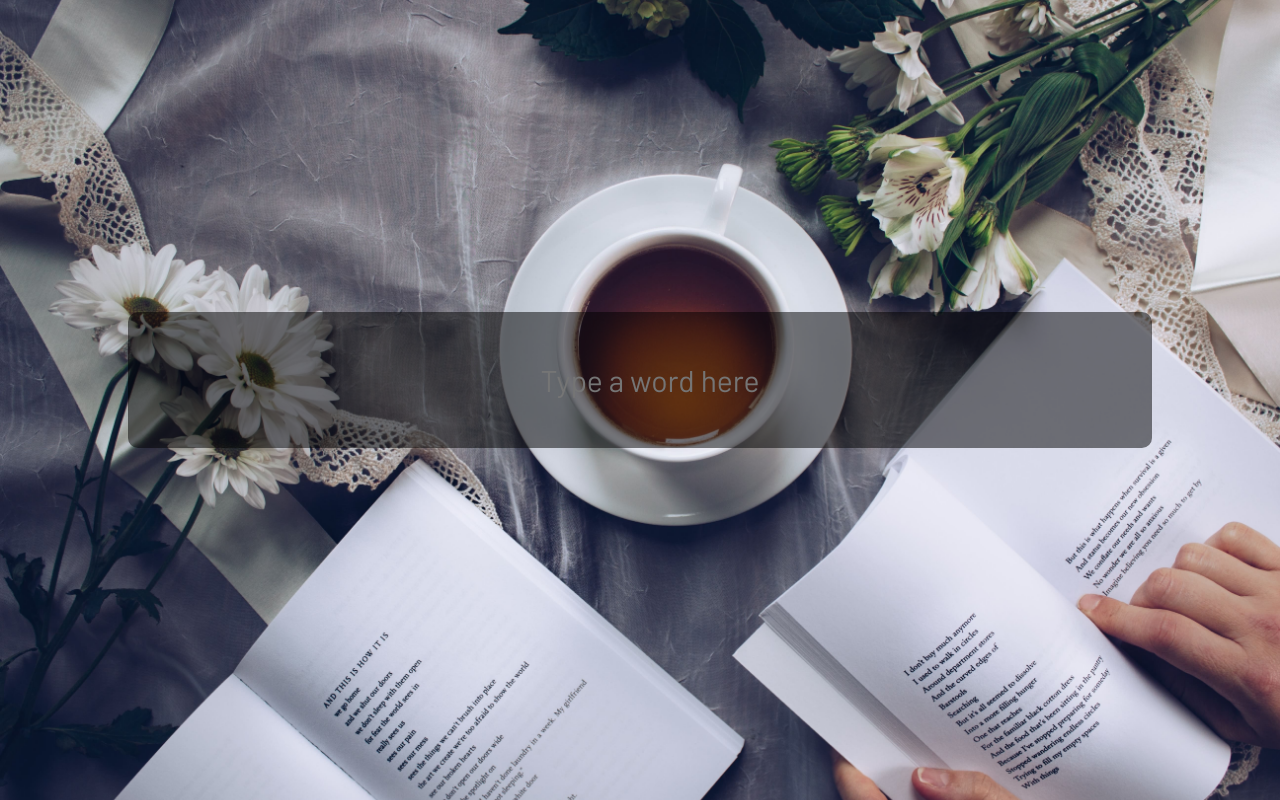
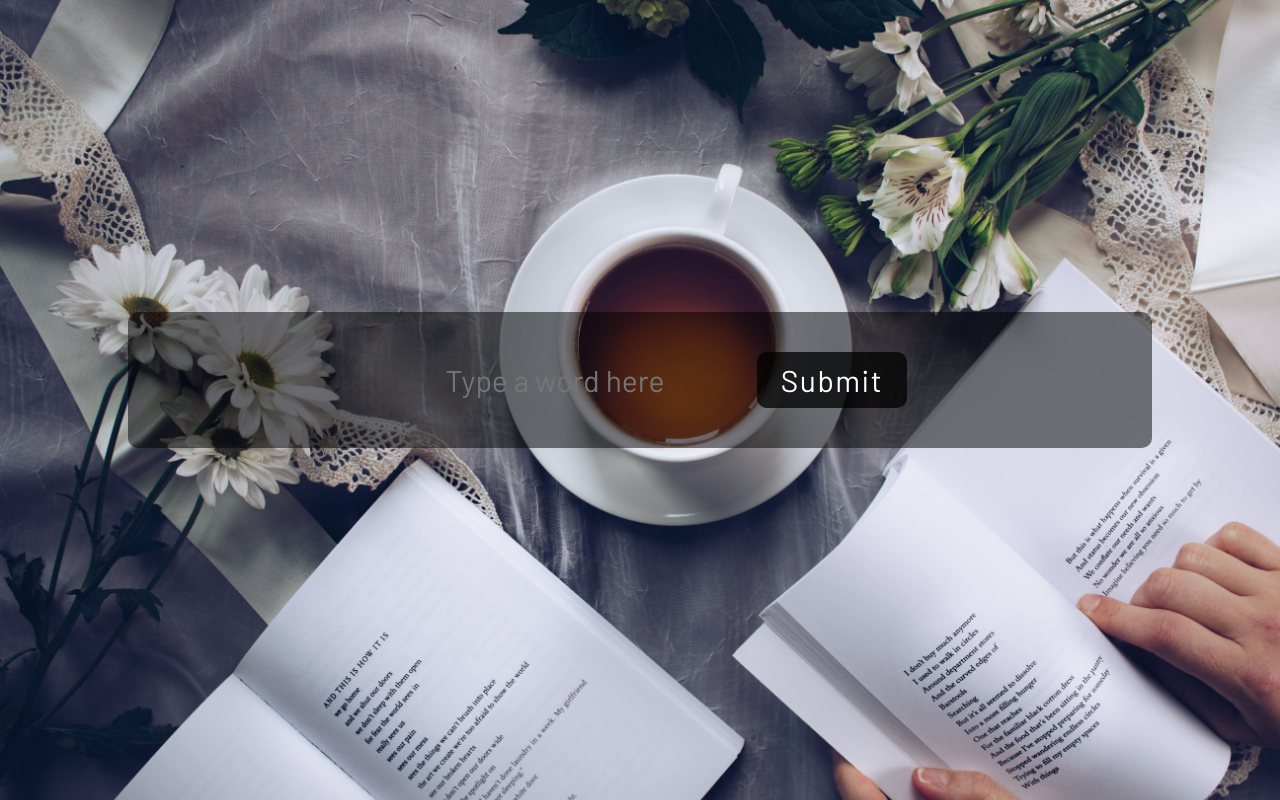
Before and after one commit to haikus-highway/haikus-highway, a React (Create React App) app: page / in a window 1280 px wide. Built offline with nearby package versions, Linux system fonts and the light colour scheme; a web font is replaced by a local one.

Commit message:
button uncomment

```diff
--- a/src/App.js
+++ b/src/App.js
@@ -219,7 +219,7 @@ class App extends Component {
         <form onSubmit={this.handleFormSubmit} action="submit" className="form">
           <label className="visuallyHidden" htmlFor="userInput">Type a word:</label>
           <input placeholder="Type a word here" onChange={this.handleUserInput} type="text" id="userInput" name="userInput" />
-          {/* <button type="submit">Submit</button> */}
+          <button type="submit">Submit</button>
         </form>
         <ul className="relatedWords">
           {
```
